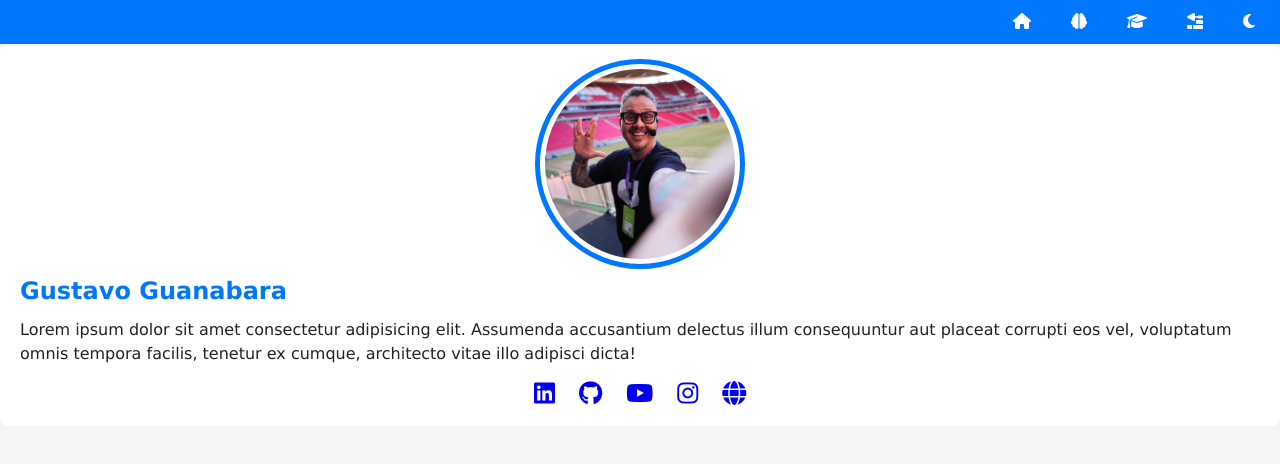
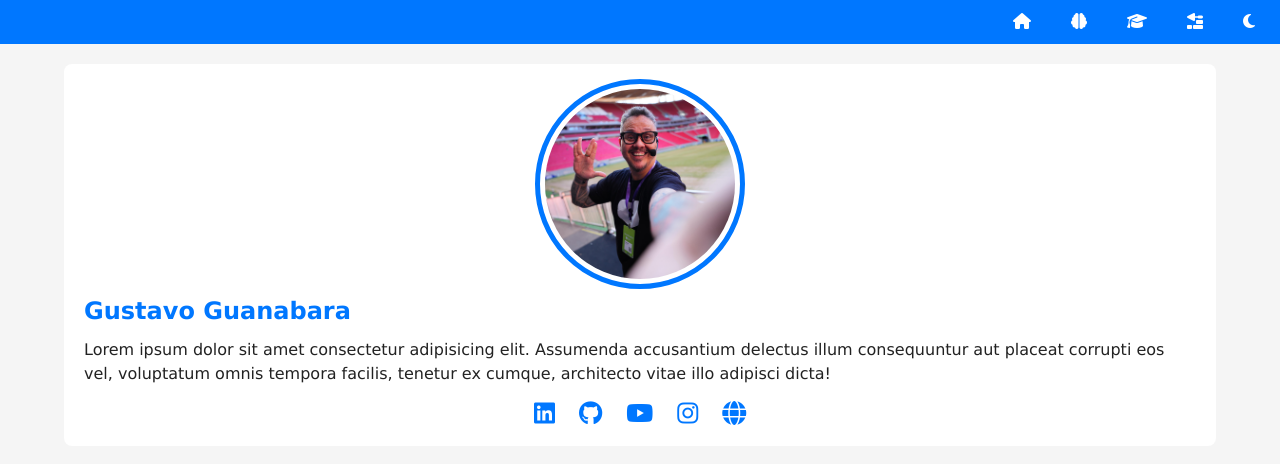
Before and after one commit to vinioliveira-developer/Projeto-portif-lio, a plain HTML site: page index.html in a window 1280 px wide. Drawn offline with Linux system fonts and the light colour scheme.

Commit message:
feat: Aplicando grid no main

```diff
--- a/estilos/style.css
+++ b/estilos/style.css
@@ -68,13 +68,16 @@ header {
 }
 
 main {
-
+    display: grid;
+    grid-template-columns: auto 90vw auto;
 }
 
 #ficha {
     background-color: var(--fundo-card);
     padding: 20px;
     border-radius: 8px;
+    grid-column: 2;
+    margin-top: 20px;
 
     h1 {
         color: var(--destaque);
@@ -104,4 +107,13 @@ main {
     font-size: 1.5em;
     gap: 1em;
     margin-top: 15px;
+
+    a {
+        color: var(--destaque);
+        transition: color 0.5s;
+    }
+
+    a:hover {
+        color: var(--destaque-inverso)
+    }
 }
```
Also changed, not shown: index.html (+3 -1 lines).
